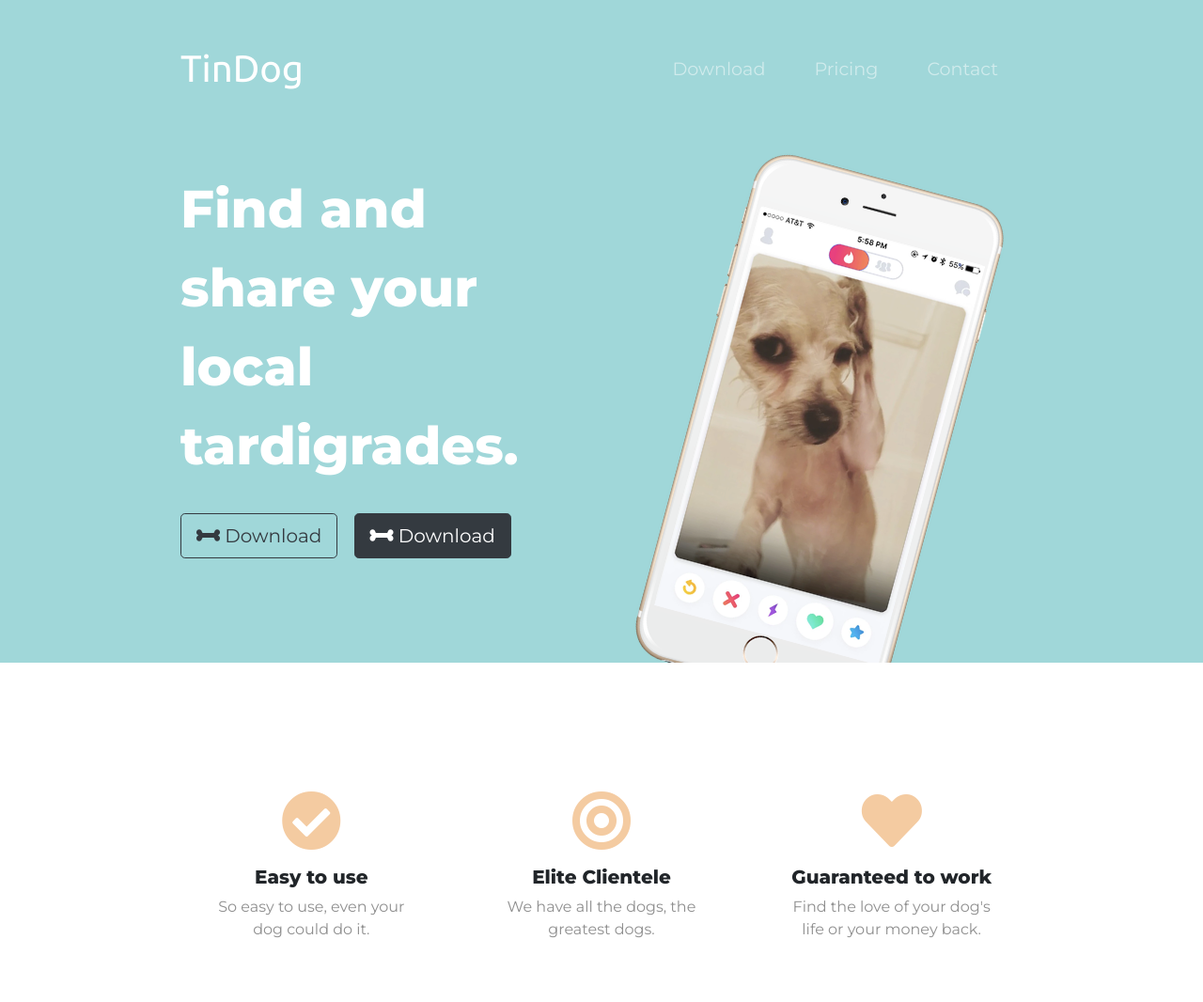
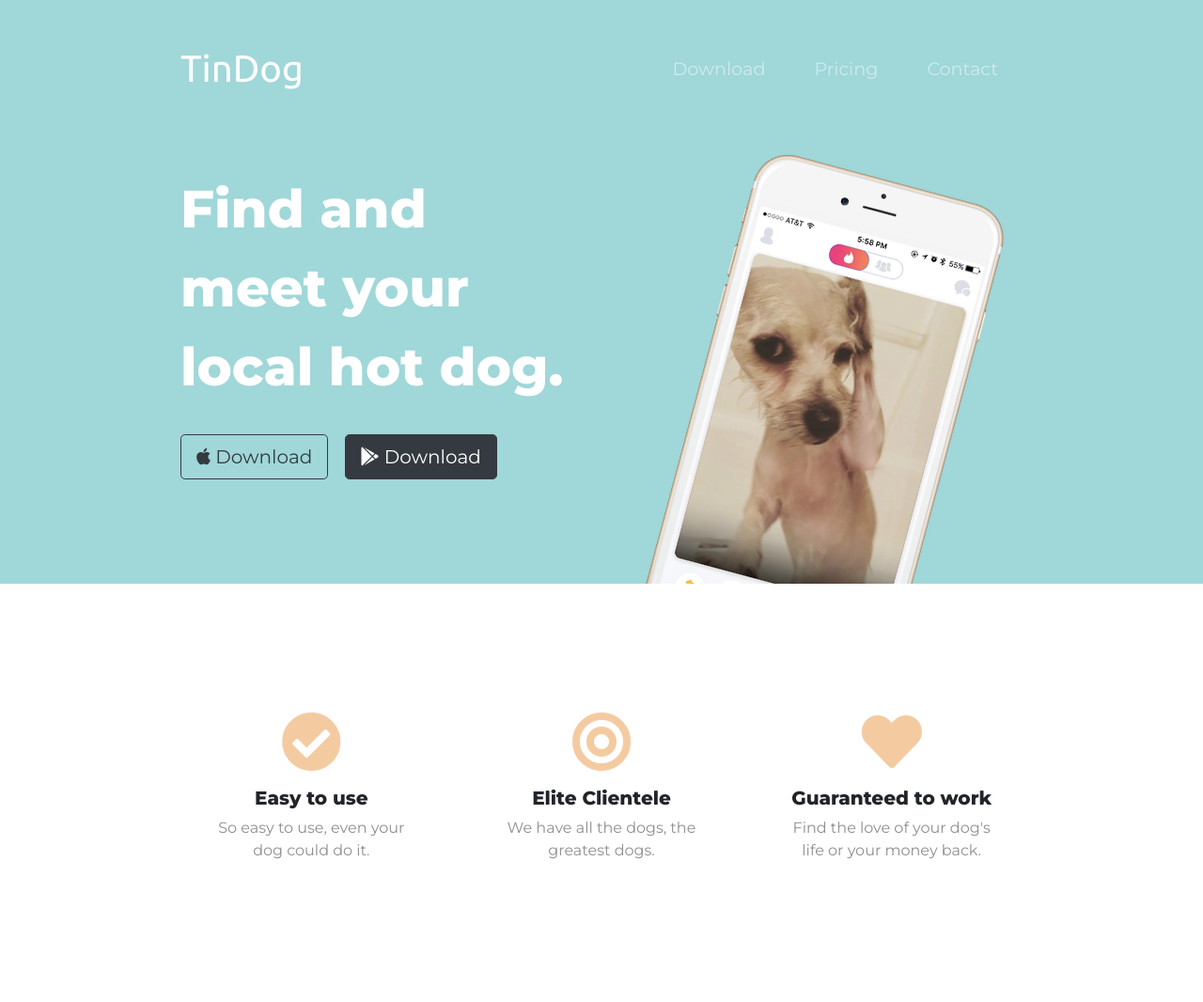
Before and after one commit to leehongc/tin_dog, a plain HTML site: page index.html in a window 1280 px wide. Shown: the top 1066 px of the page at 94% size. Drawn offline with nearby package versions, Linux system fonts and the light colour scheme.

Commit message:
change back to google and apple icon

```diff
--- a/index.html
+++ b/index.html
@@ -56,9 +56,9 @@
       <!-- Title -->
       <div class="row">
         <div class="col-lg-6">
-          <h1 class="big-heading">Find and share your local tardigrades.</h1>
-          <button type="button" class="btn btn-outline-dark btn-lg custom-download-button"><i class="fas fa-bone"></i> Download</button>
-          <button type="button" class="btn btn-dark btn-lg custom-download-button"><i class="fas fa-bone"></i> Download</button>
+          <h1 class="big-heading">Find and meet your local hot dog.</h1>
+          <button type="button" class="btn btn-outline-dark btn-lg custom-download-button"><i class="fab fa-apple"></i> Download</button>
+          <button type="button" class="btn btn-dark btn-lg custom-download-button"><i class="fab fa-google-play"></i> Download</button>
         </div>
         <div class="col-lg-6">
           <img class="title-image" src="images/iphone6.png" alt="iphone-mockup">
@@ -210,8 +210,8 @@
   <section class="blue-section" id="cta">
     <div class="container-fluid">
       <h3 class="big-heading">Find the True Love of Your Dog's Life Today.</h3>
-      <button type="button" class="btn btn-outline-dark btn-lg custom-download-button"><i class="fas fa-bone"></i> Download</button>
-      <button type="button" class="btn btn-dark btn-lg custom-download-button"><i class="fas fa-bone"></i> Download</button>
+      <button type="button" class="btn btn-outline-dark btn-lg custom-download-button"><i class="fab fa-apple"></i> Download</button>
+      <button type="button" class="btn btn-dark btn-lg custom-download-button"><i class="fab fa-google-play"></i> Download</button>
     </div>
   </section>
 
```
